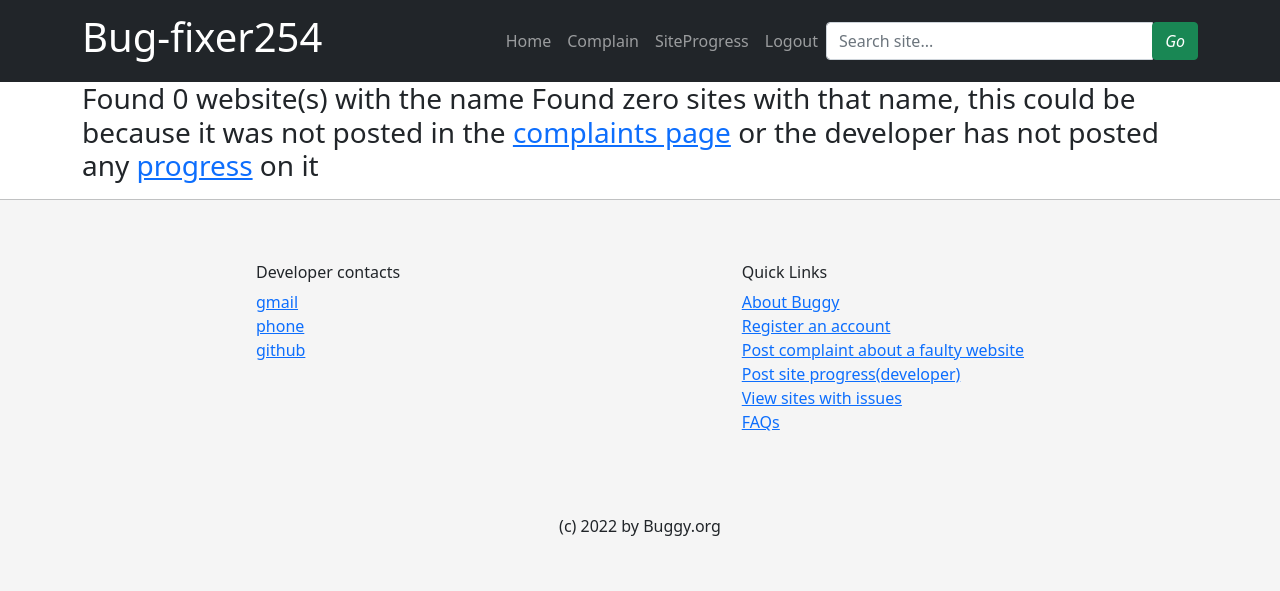
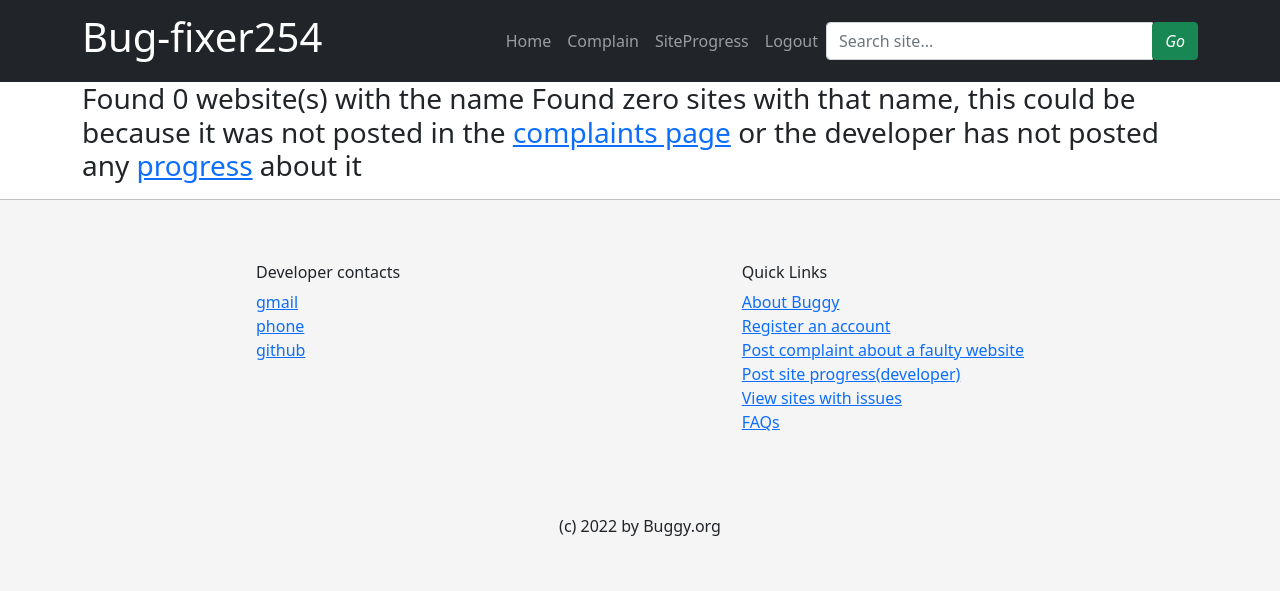
Before and after one commit to Thuotracy/bug-fixer254, a Django app: page /search/ in a window 1280 px wide. Shown: the top 591 px of the page. Run offline with Django 4.2, Linux system fonts and the light colour scheme; some libraries are stand-ins or nearby versions.

Commit message:
created search.html

```diff
--- a/final/templates/search.html
+++ b/final/templates/search.html
@@ -29,7 +29,7 @@
   {% else %}
   <h3>Found {{ websites|length }} website(s) with the name {{msg}}, this could be because
     it was not posted in the <a href="{% url 'complaint' %}">complaints page</a>  or the
-    developer has not posted any <a href="{% url 'progress' %}">progress</a> on it</h3>
+    developer has not posted any <a href="{% url 'progress' %}">progress</a> about it</h3>
   {% endif %}
 </div>
 {% endblock %}.container{
```
